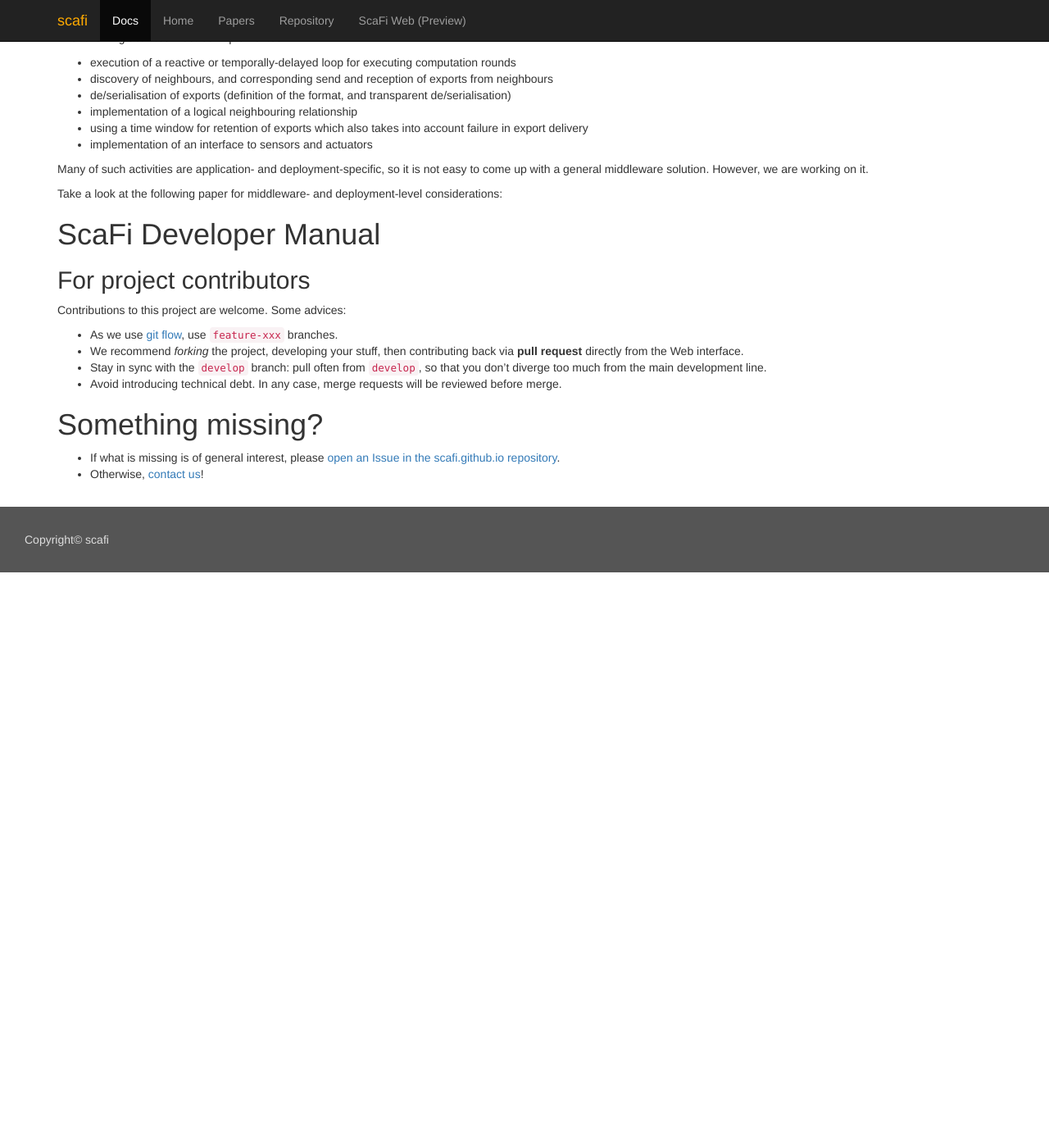
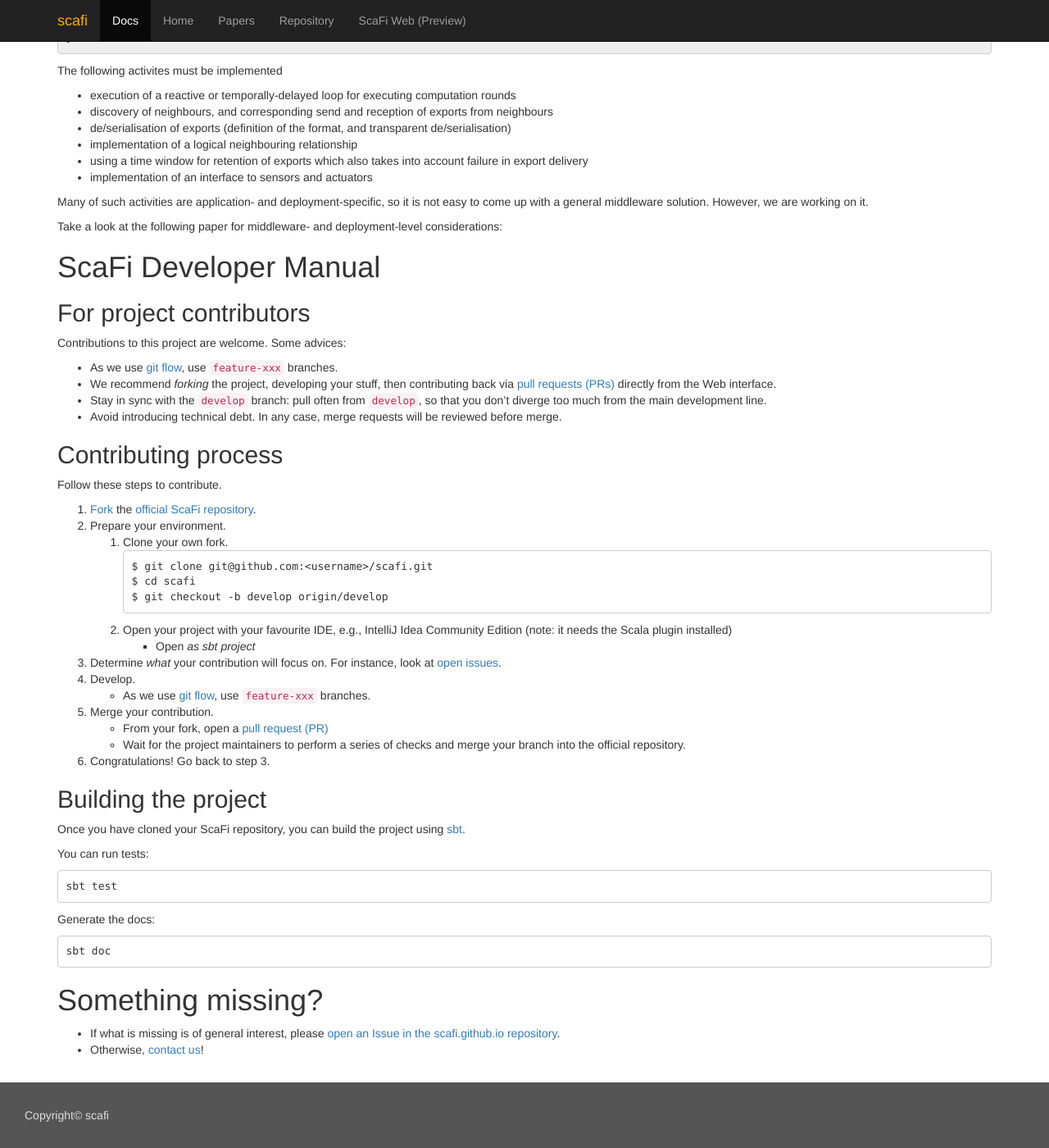
Before and after one commit to scafi/scafi.github.io, a Jekyll site: the page built from pages/docs.md, in a window 1280 px wide and 1400 px high, scrolled down 8636 px. Shown: the whole window at 82% size. Built offline with Jekyll 4.4.1, drawn with Linux system fonts in a browser that asks for light colours; before the commit the page ends 9334 px from its top, so only the background shows below that; some of the changed text lies outside the part shown.

Commit message:
Contributing + building

````diff
--- a/pages/docs.md
+++ b/pages/docs.md
@@ -536,9 +536,48 @@ Take a look at the following paper for middleware- and deployment-level consider
 Contributions to this project are welcome. Some advices:
 
 - As we use [git flow](https://www.atlassian.com/git/tutorials/comparing-workflows/gitflow-workflow), use `feature-xxx` branches.
-- We recommend *forking* the project, developing your stuff, then contributing back via **pull request** directly from the Web interface.
+- We recommend *forking* the project, developing your stuff, then contributing back via [pull requests (PRs)](https://docs.github.com/en/github/collaborating-with-pull-requests/proposing-changes-to-your-work-with-pull-requests/creating-a-pull-request) directly from the Web interface.
 - Stay in sync with the `develop` branch: pull often from `develop`, so that you don't diverge too much from the main development line.
 - Avoid introducing technical debt. In any case, merge requests will be reviewed before merge.
+
+## Contributing process
+
+Follow these steps to contribute.
+
+1. [Fork](https://docs.github.com/en/get-started/quickstart/fork-a-repo) the [official ScaFi repository](https://github.com/scafi/scafi).
+2. Prepare your environment.
+    1. Clone your own fork.
+```
+$ git clone git@github.com:<username>/scafi.git
+$ cd scafi
+$ git checkout -b develop origin/develop
+```
+    2. Open your project with your favourite IDE, e.g., IntelliJ Idea Community Edition (note: it needs the Scala plugin installed)
+        - Open *as sbt project*
+3. Determine *what* your contribution will focus on. For instance, look at [open issues](https://github.com/scafi/scafi/issues).
+4. Develop.
+    - As we use [git flow](https://www.atlassian.com/git/tutorials/comparing-workflows/gitflow-workflow), use `feature-xxx` branches.
+5. Merge your contribution.
+    - From your fork, open a [pull request (PR)](https://docs.github.com/en/github/collaborating-with-pull-requests/proposing-changes-to-your-work-with-pull-requests/creating-a-pull-request)
+    - Wait for the project maintainers to perform a series of checks and merge your branch into the official repository.
+6. Congratulations! Go back to step 3.
+
+## Building the project
+
+Once you have cloned your ScaFi repository, you can build the project using [sbt](https://www.scala-sbt.org/).
+
+You can run tests:
+
+```
+sbt test
+```
+
+Generate the docs:
+
+```
+sbt doc
+```
+
 
 # Something missing?
 
````
